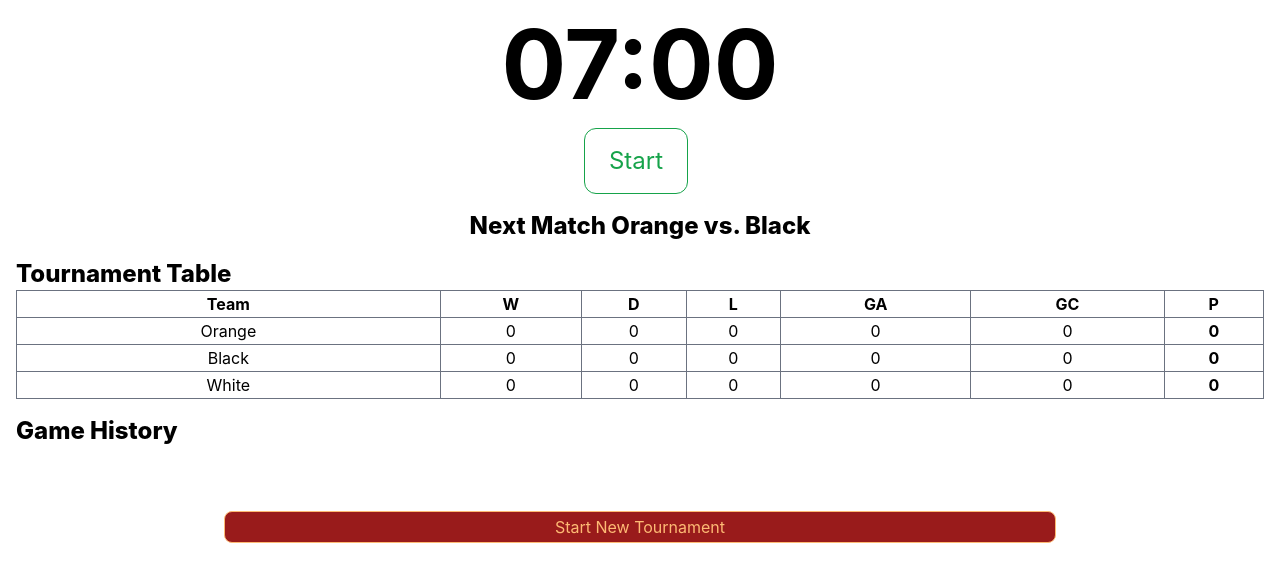
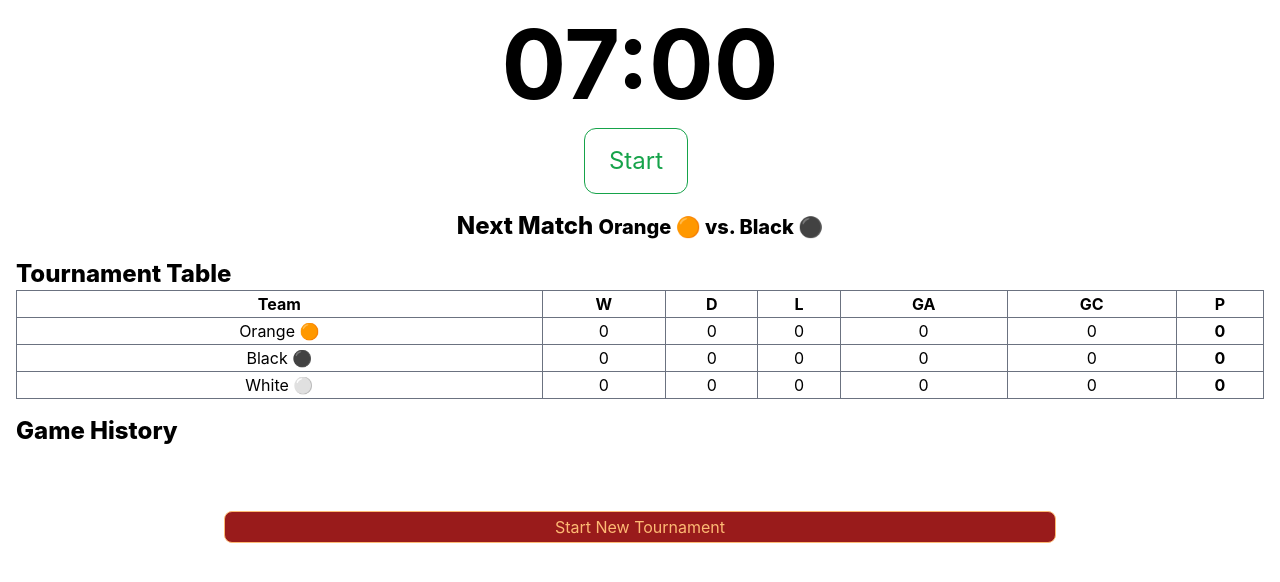
Before and after one commit to danil1807/footubud, a React (Create React App) app: page / in a window 1280 px wide. Shown: the top 582 px of the page. Built offline with nearby package versions, Linux system fonts and the light colour scheme.

Commit message:
small tunes

```diff
--- a/src/App.js
+++ b/src/App.js
@@ -30,7 +30,7 @@ const App = () => {
       ? JSON.parse(savedTeamsData)
       : [
           {
-            name: "Orange",
+            name: "Orange 🟠",
             wins: 0,
             draws: 0,
             losses: 0,
@@ -40,7 +40,7 @@ const App = () => {
             points: 0,
           },
           {
-            name: "Black",
+            name: "Black ⚫",
             wins: 0,
             draws: 0,
             losses: 0,
@@ -50,7 +50,7 @@ const App = () => {
             points: 0,
           },
           {
-            name: "White",
+            name: "White ⚪",
             wins: 0,
             draws: 0,
             losses: 0,
@@ -311,7 +311,7 @@ const App = () => {
       localStorage.removeItem("gameHistory");
       setTeamsData([
         {
-          name: "Orange",
+          name: "Orange 🟠",
           wins: 0,
           draws: 0,
           losses: 0,
@@ -321,7 +321,7 @@ const App = () => {
           points: 0,
         },
         {
-          name: "Black",
+          name: "Black ⚫",
           wins: 0,
           draws: 0,
           losses: 0,
@@ -331,7 +331,7 @@ const App = () => {
           points: 0,
         },
         {
-          name: "White",
+          name: "White ⚪",
           wins: 0,
           draws: 0,
           losses: 0,
@@ -365,7 +365,10 @@ const App = () => {
 
       {!isActive ? (
         <h2 className="font-extrabold text-2xl">
-          Next Match {currentTeams[0].name} vs. {currentTeams[1].name}
+          Next Match{" "}
+          <span className="text-xl">
+            {currentTeams[0].name} vs. {currentTeams[1].name}
+          </span>
         </h2>
       ) : (
         <LiveMatch
--- a/src/components/LiveMatch.jsx
+++ b/src/components/LiveMatch.jsx
@@ -57,7 +57,8 @@ const LiveMatch = ({ teams, updateResults, timerEnded }) => {
       <div className="flex flex-box  mt-2">
         <div className="team grow mr-6">
           <p className="text-3xl text-center mb-2">
-            {teams[0].name} - <span className="text-3xl">{team1Score}</span>
+            {teams[0].name} -{" "}
+            <span className="text-3xl font-extrabold">{team1Score}</span>
           </p>
           <div className="flex">
             <button
@@ -76,7 +77,8 @@ const LiveMatch = ({ teams, updateResults, timerEnded }) => {
         </div>
         <div className="team grow">
           <p className="text-3xl text-center mb-2">
-            {teams[1].name} - <span className="text-3xl">{team2Score}</span>
+            {teams[1].name} -{" "}
+            <span className="text-3xl font-extrabold">{team2Score}</span>
           </p>
           <div className="flex">
             <button
```
